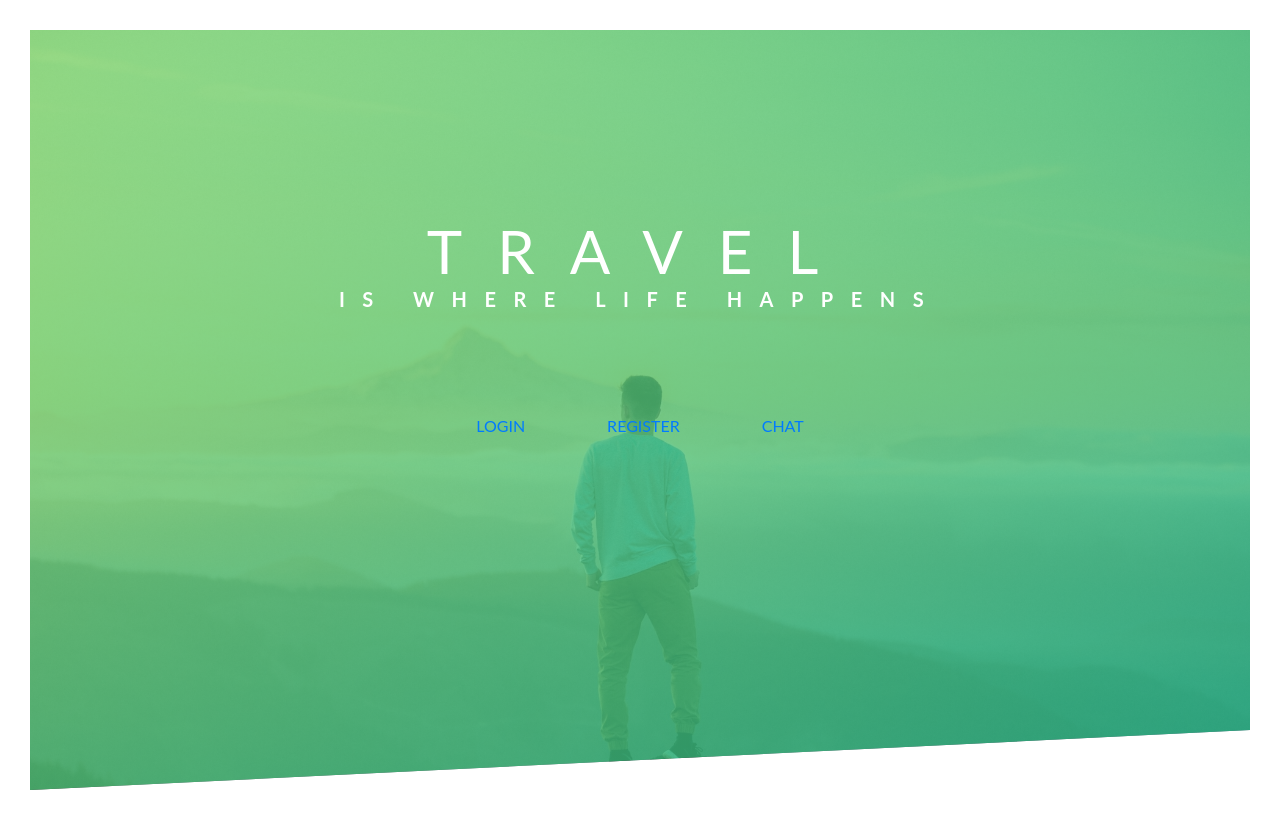
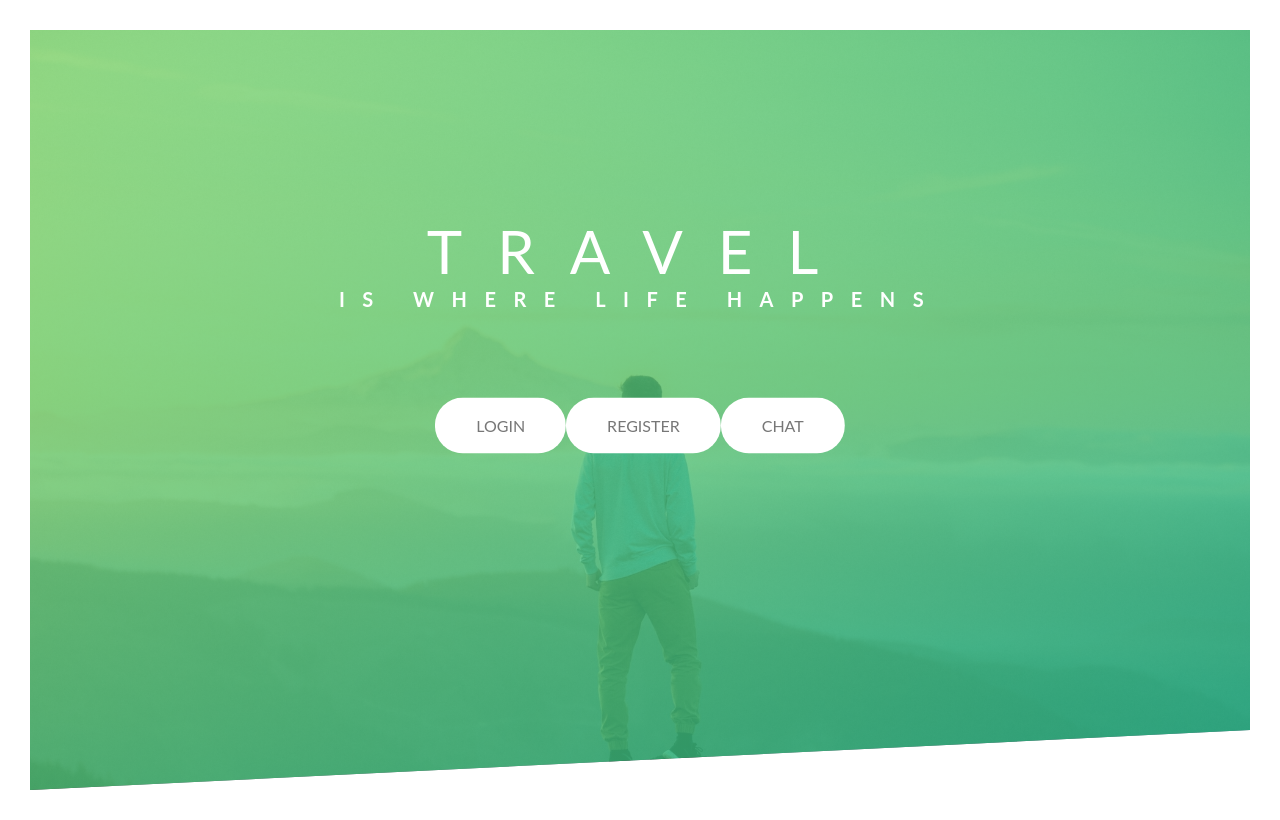
Before and after one commit to seppar93/globeTrotter, a React (Create React App) app: page / in a window 1280 px wide. Built offline with nearby package versions, Linux system fonts and the light colour scheme; no server answers.

Commit message:
server files sorted

```diff
--- a/src/App.css
+++ b/src/App.css
@@ -143,7 +143,7 @@ body {
   position: relative;
   font-size: 1.6rem;
 }
-/* .btn:hover {
+ .btn:hover {
   transform: translateY(-3rem);
   box-shadow: 0 1rem 2rem rgba(0, 0, 0, 0.2);
 }
@@ -154,9 +154,9 @@ body {
 .btn--white {
   background-color: #ffffff;
   color: #777;
-}*/
-/* .btn::after {
-  content: ""; /* you have to specficy
+}
+ .btn::after {
+  content: ""; /* you have to specficy */
   display: inline-block;
   height: 100%;
   width: 100%;
@@ -166,16 +166,16 @@ body {
   left: 0;
   z-index: -1;
   transition: all 0.4s;
-} */
-/* .btn--white::after {
+}
+.btn--white::after {
   background-color: #ffffff;
 }
 .btn:hover::after {
   transform: scaleX(1.4) scaleY(1.6);
   opacity: 0;
-} */
-/*
+}
+
 .btn--animated {
   animation: moveInBottom 0.5s ease-in-out 0.75s;
   animation-fill-mode: backwards;
-} */
+}
```
